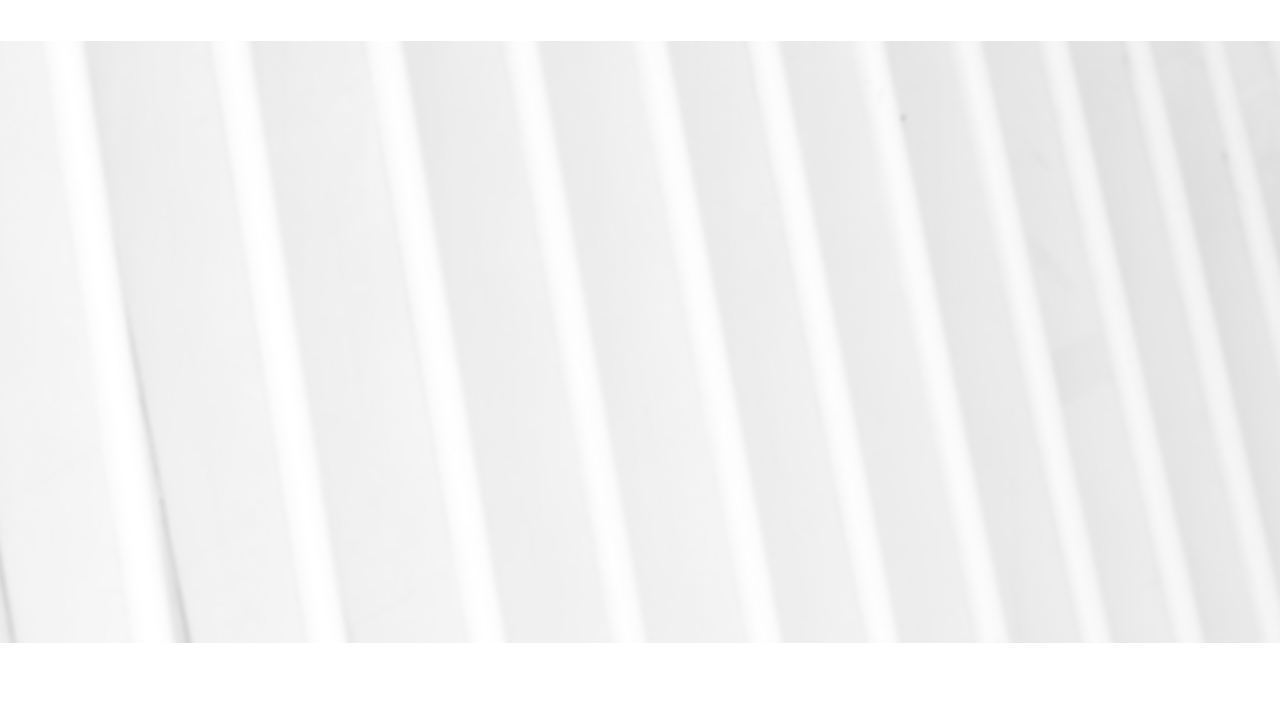
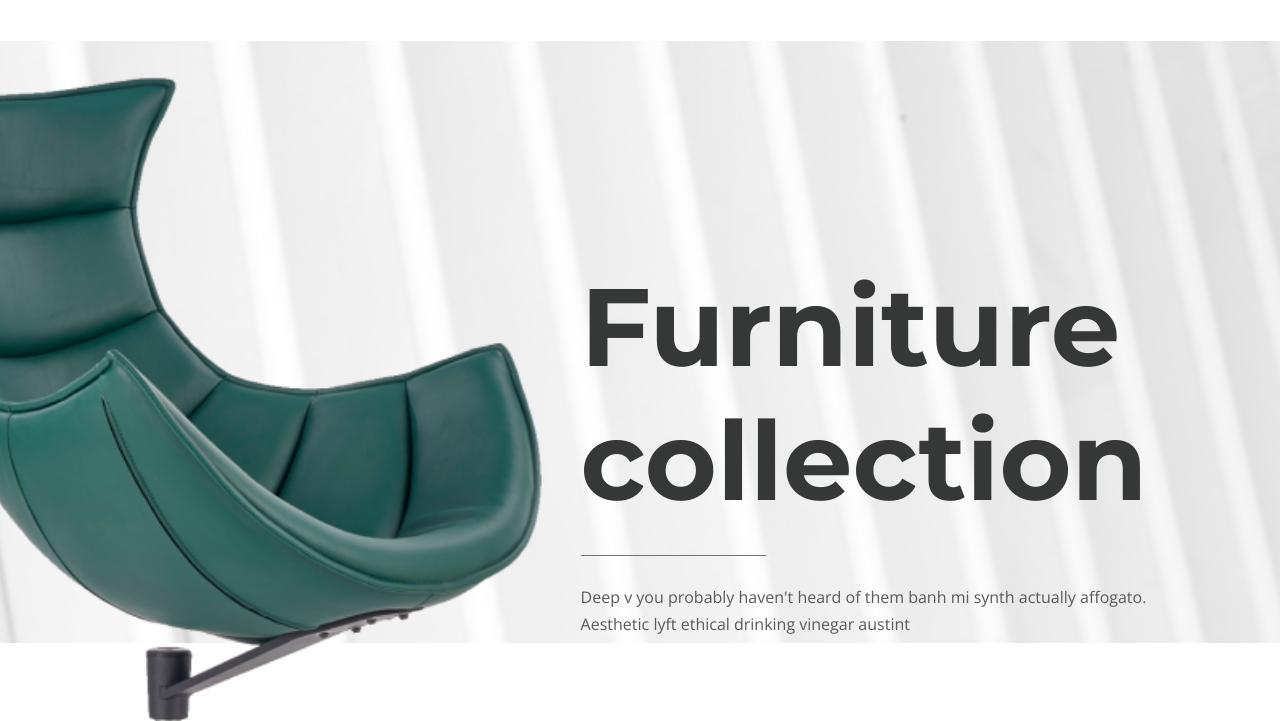
Before and after one commit to Valentyn-Lyaskovskiy/Desire, a website: page app/index.html in a window 1280 px wide. Shown: the part 79-800 px from the top of the page. Drawn offline with nearby package versions, Linux system fonts and the light colour scheme.

Commit message:
libs...At last! Forgot about import...

```diff
--- a/app/scss/style.scss
+++ b/app/scss/style.scss
@@ -1,6 +1,7 @@
 @import "vars";
 @import "reset";
 @import "global";
+@import "libs";
 
 //                   Header
 
```
Also changed, not shown: app/css/style.min.css.
